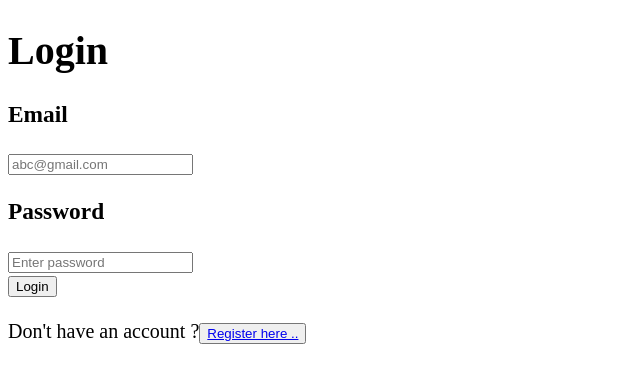
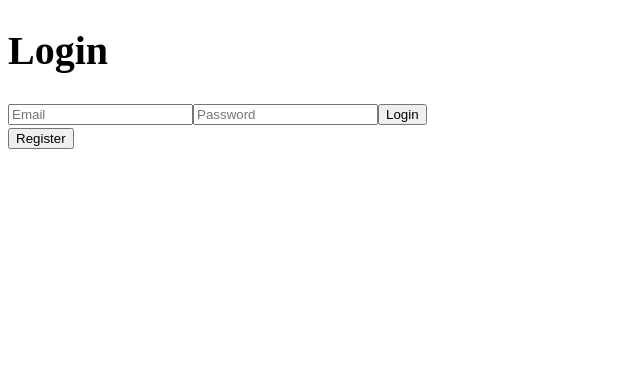
Before and after one commit to krishnaswgithub/Create-a-Sign-in-Sign-up-using-React-Router---Adding-a-Not-Found-Page-Impleme---dxqzk3k46wbs, a React app: page / in a window 1280 px wide. Shown: the top 382 px of the page, without its empty margins (0-640 px from the left). Built offline with nearby package versions, Linux system fonts and the light colour scheme.

Commit message:
Update Login.js

```diff
--- a/src/components/Login.js
+++ b/src/components/Login.js
@@ -1,39 +1,87 @@
-import React, { useState } from 'react';
-import { Link } from 'react-router-dom';
+// import React, { useState } from 'react';
+// import { Link } from 'react-router-dom';
 
-function Login({ email, password, setLoggedIn, setNavigate }) {
+// function Login({ email, password, setLoggedIn, setNavigate }) {
 
-    const [emailval, setemailval] = useState("");
-    const [passval, setpassval] = useState("");
-    const handleSubmit = (e) => {
-        e.preventDefault();
+//     const [emailval, setemailval] = useState("");
+//     const [passval, setpassval] = useState("");
+//     const handleSubmit = (e) => {
+//         e.preventDefault();
 
-        if (emailval == email && passval == password && emailval) {
-            setLoggedIn(true)
-        }
+//         if (emailval == email && passval == password && emailval) {
+//             setLoggedIn(true)
+//         }
 
-    }
-    return (
-        <div id='loginPage'>
-            <h1 id='login-tag'>Login</h1>
+//     }
+//     return (
+//         <div id='loginPage'>
+//             <h1 id='login-tag'>Login</h1>
 
-            <form onSubmit={handleSubmit}>
+//             <form onSubmit={handleSubmit}>
 
-                <h3>Email</h3>
-                <input placeholder='abc@gmail.com' type='email' id='login-email'
-                    value={emailval} onChange={(e) => setemailval(e.target.value)} />
+//                 <h3>Email</h3>
+//                 <input placeholder='abc@gmail.com' type='email' id='login-email'
+//                     value={emailval} onChange={(e) => setemailval(e.target.value)} />
 
-                <h3>Password</h3>
-                <input placeholder='Enter password' type='password' id='login-password'
-                    value={passval} onChange={(e) => setpassval(e.target.value)} /><br />
-                <button id='login-submit' type='submit'>Login</button>
-            </form>
-            <br />
-            Don't have an account ?
-            <button id='login-to-register' onClick={() => setNavigate(false)}><Link to="/Register">Register here ..</Link></button>
+//                 <h3>Password</h3>
+//                 <input placeholder='Enter password' type='password' id='login-password'
+//                     value={passval} onChange={(e) => setpassval(e.target.value)} /><br />
+//                 <button id='login-submit' type='submit'>Login</button>
+//             </form>
+//             <br />
+//             Don't have an account ?
+//             <button id='login-to-register' onClick={() => setNavigate(false)}><Link to="/Register">Register here ..</Link></button>
 
 
-        </div>
-    )
-}
+//         </div>
+//     )
+// }
+// export default Login;
+
+import React, { useState } from 'react';
+
+const Login = ({ handleLogin }) => {
+  const [email, setEmail] = useState('');
+  const [password, setPassword] = useState('');
+
+  // Function to handle form submission
+  const handleSubmit = (e) => {
+    e.preventDefault();
+    // Perform login validation or API request here
+
+    // Assuming login is successful
+    handleLogin();
+  };
+
+  return (
+    <div id="loginPage">
+      <h1 id="login-tag">Login</h1>
+      <form onSubmit={handleSubmit}>
+        <input
+          type="email"
+          id="login-email"
+          value={email}
+          onChange={(e) => setEmail(e.target.value)}
+          placeholder="Email"
+          required
+        />
+        <input
+          type="password"
+          id="login-password"
+          value={password}
+          onChange={(e) => setPassword(e.target.value)}
+          placeholder="Password"
+          required
+        />
+        <button type="submit" id="login-submit">
+          Login
+        </button>
+      </form>
+      <button id="login-to-register" onClick={() => window.location.href = '/register'}>
+        Register
+      </button>
+    </div>
+  );
+};
+
 export default Login;
```
